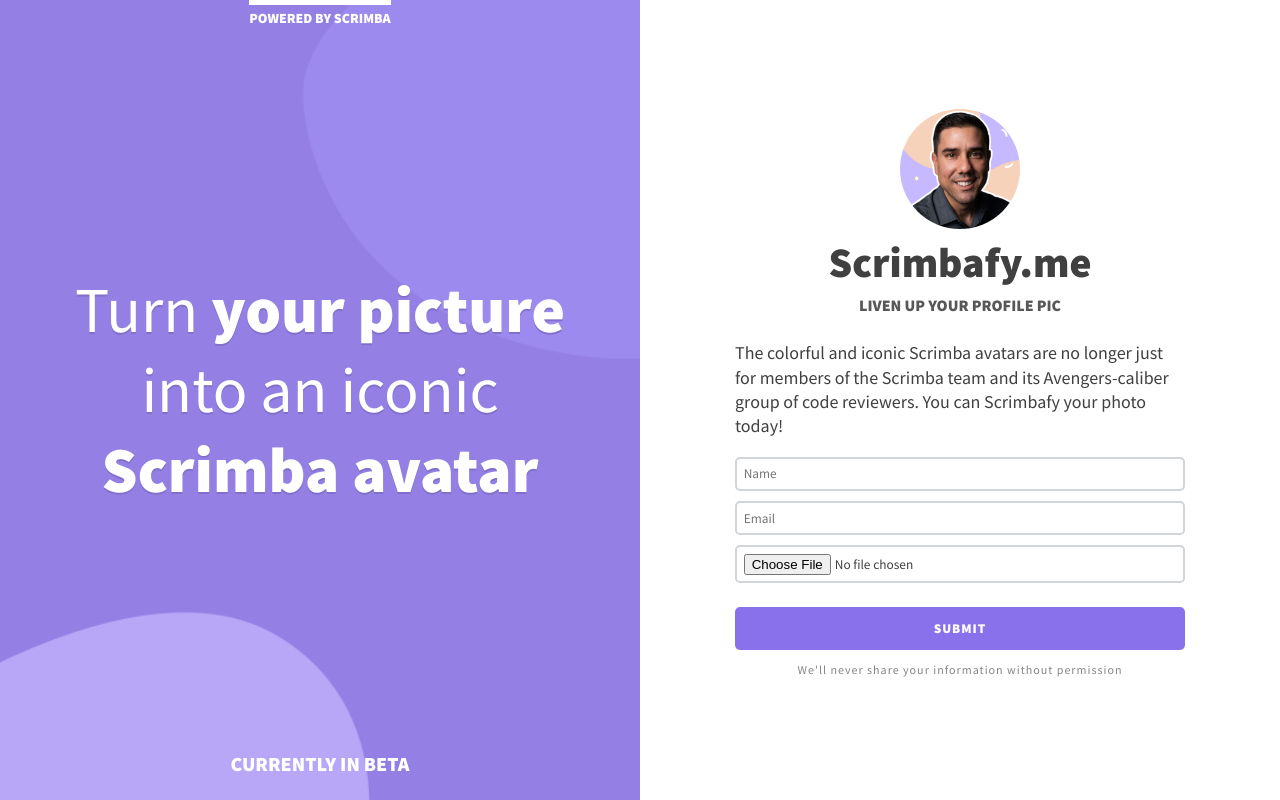
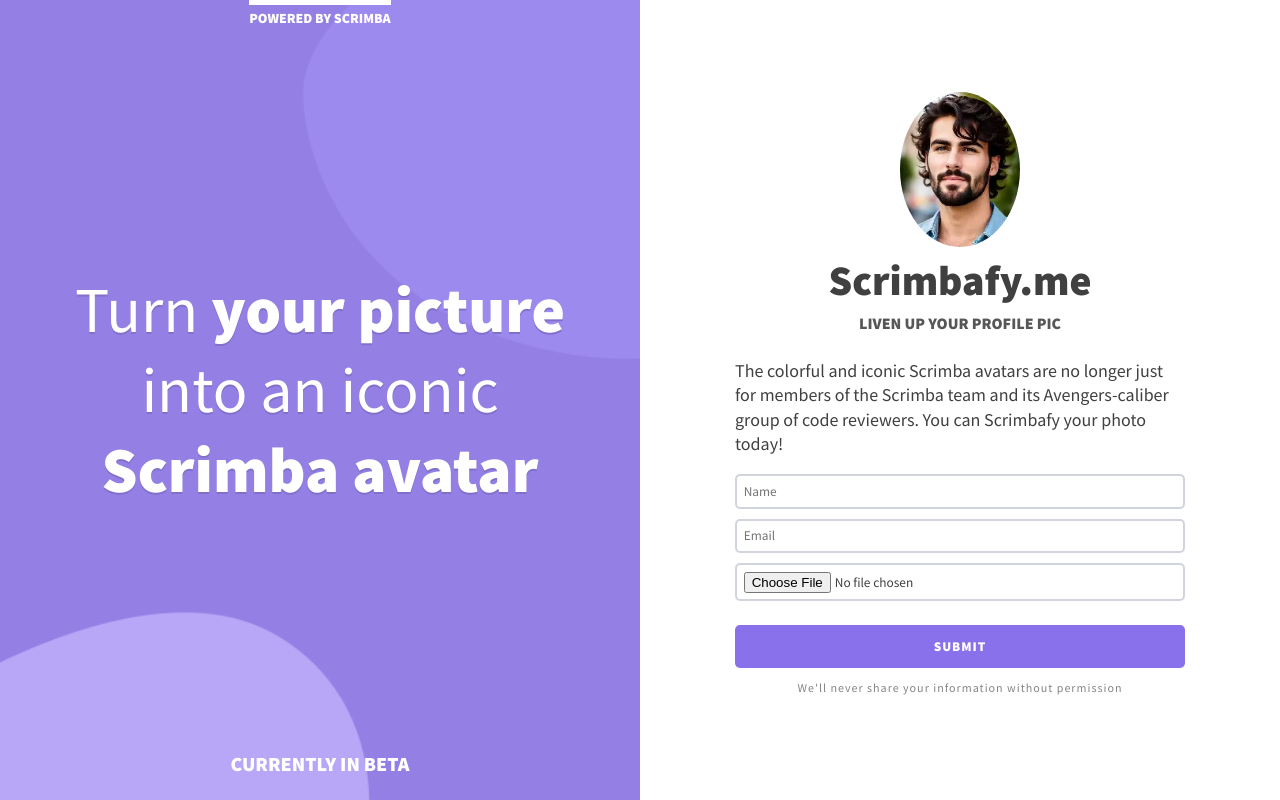
Before and after one commit to dubemoyibe-star/splash-page, a website built with Vite: page index.html in a window 1280 px wide. Built offline with nearby package versions, Linux system fonts and the light colour scheme.

Commit message:
updated the image

```diff
--- a/index.html
+++ b/index.html
@@ -14,7 +14,7 @@
         </section>
 
         <main class="main-content">
-            <img class="img-main" src="images/avatar.png" alt="My Scrimba avatar.">
+            <img class="img-main" src="images/profile.webp" alt="my splash avatar">
             <h2>Scrimbafy.me</h2>
             <span class="subheading">Liven up your profile pic</span>
 
```
Also changed, not shown: images/profile.webp (added).
